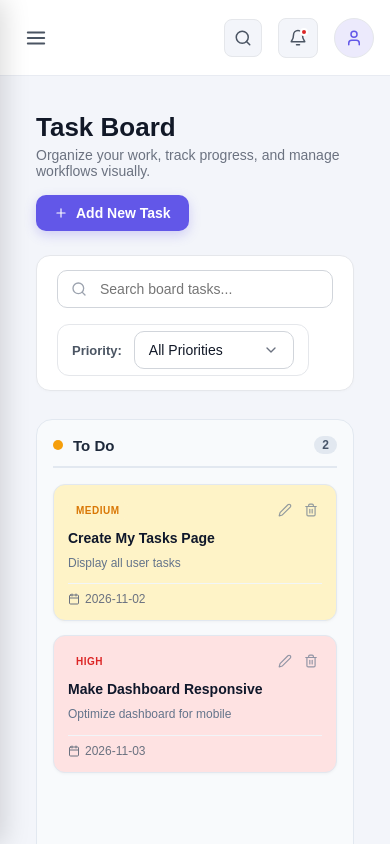
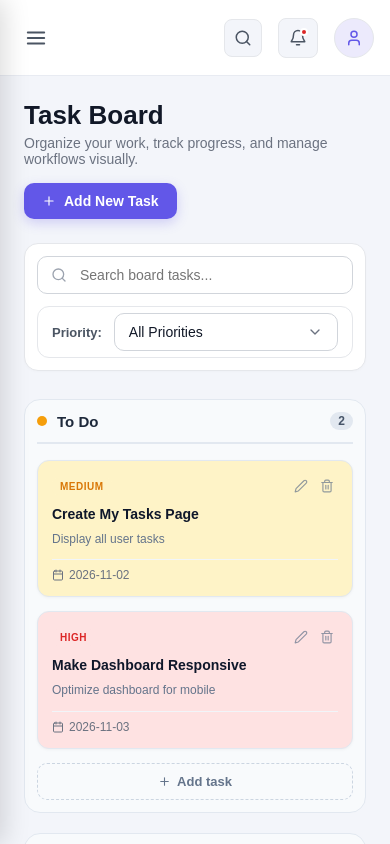
Before and after one commit to muhammadbilal069/TaskFlow, a React (Vite) app: page /board in a window 390 px wide. Shown: the top 844 px of the page. Built offline with nearby package versions, Linux system fonts and the light colour scheme.

Commit message:
Enhance mobile responsiveness for Kanban board: adjust layout, add padding, and ensure elements fit within viewport

```diff
--- a/src/pages/Board/Board.css
+++ b/src/pages/Board/Board.css
@@ -5,6 +5,9 @@
   margin: 0 auto;
   font-family: inherit;
   color: #111827;
+  box-sizing: border-box;
+  overflow-x: hidden;
+  width: 100%;
 }
 
 /* Header */
@@ -44,6 +47,7 @@
   gap: 8px;
   transition: background-color 0.2s ease, transform 0.1s ease;
   box-shadow: 0 4px 12px rgba(98, 87, 232, 0.25);
+  white-space: nowrap;
 }
 
 .add-task-btn:hover {
@@ -64,6 +68,8 @@
   box-shadow: 0 1px 3px rgba(0,0,0,0.02);
   gap: 16px;
   flex-wrap: wrap;
+  box-sizing: border-box;
+  width: 100%;
 }
 
 .board-search {
@@ -89,6 +95,7 @@
   font-size: 14px;
   outline: none;
   transition: all 0.2s ease;
+  box-sizing: border-box;
 }
 
 .board-search input:focus {
@@ -144,14 +151,13 @@
 }
 
 .custom-select-trigger .arrow {
-  font-size: 10px;
-  color: #6b7280;
+  font-size: 14px;
+  color: #6257e8;
   transition: transform 0.2s ease;
 }
 
 .custom-select-trigger.open .arrow {
   transform: rotate(180deg);
-  color: #6257e8;
 }
 
 .custom-options-list {
@@ -194,13 +200,7 @@
   grid-template-columns: repeat(3, 1fr);
   gap: 24px;
   align-items: flex-start;
-}
-
-@media (max-width: 1024px) {
-  .kanban-board-grid {
-    grid-template-columns: 1fr;
-    gap: 20px;
-  }
+  width: 100%;
 }
 
 /* Kanban Column */
@@ -213,6 +213,7 @@
   flex-direction: column;
   min-height: 500px;
   transition: background-color 0.2s ease, border-color 0.2s ease;
+  box-sizing: border-box;
 }
 
 .kanban-column--over {
@@ -286,6 +287,8 @@
   cursor: grab;
   box-shadow: 0 1px 3px rgba(0,0,0,0.04);
   transition: transform 0.2s ease, box-shadow 0.2s ease, border-color 0.2s ease;
+  box-sizing: border-box;
+  width: 100%;
 }
 
 .kanban-card:hover {
@@ -344,6 +347,7 @@
   color: #0f172a;
   margin: 0 0 6px 0;
   line-height: 1.4;
+  word-break: break-word;
 }
 
 .kanban-card__desc {
@@ -355,6 +359,7 @@
   -webkit-line-clamp: 2;
   -webkit-box-orient: vertical;
   overflow: hidden;
+  word-break: break-word;
 }
 
 .kanban-card__footer {
@@ -415,6 +420,7 @@
   justify-content: center;
   gap: 6px;
   transition: all 0.2s ease;
+  box-sizing: border-box;
 }
 
 .column-add-btn:hover {
@@ -472,6 +478,7 @@
   z-index: 2000;
   padding: 16px;
   backdrop-filter: blur(4px);
+  box-sizing: border-box;
 }
 
 .modal-container {
@@ -482,6 +489,7 @@
   box-shadow: 0 20px 25px -5px rgba(0, 0, 0, 0.1), 0 10px 10px -5px rgba(0, 0, 0, 0.04);
   overflow: hidden;
   animation: modalScaleIn 0.25s cubic-bezier(0.16, 1, 0.3, 1);
+  box-sizing: border-box;
 }
 
 @keyframes modalScaleIn {
@@ -549,6 +557,8 @@
   outline: none;
   transition: all 0.2s ease;
   font-family: inherit;
+  box-sizing: border-box;
+  width: 100%;
 }
 
 .form-group input:focus, .form-group textarea:focus, .form-group select:focus {
@@ -603,7 +613,10 @@
 
 /* Details Body */
 .details-body {
+  display: flex;
+  flex-direction: column;
   gap: 16px;
+  padding: 24px;
 }
 
 .detail-item {
@@ -626,13 +639,54 @@
   color: #4b5563;
 }
 
-.custom-select-trigger .arrow {
-  font-size: 14px;
-  color: #6b7280;
-  transition: color 0.2s ease;
+/* --- Mobile Responsiveness (Extra Side Space & Layout Fixes) --- */
+@media (max-width: 1024px) {
+  .kanban-board-grid {
+    grid-template-columns: 1fr;
+    gap: 20px;
+  }
 }
 
-.custom-select-trigger.open .arrow {
-  color: #6257e8;
-  transform: none;
+@media (max-width: 768px) {
+  .board-page {
+    padding: 12px !important;
+    width: 100% !important;
+    max-width: 100% !important;
+    box-sizing: border-box !important;
+  }
+
+  .board-toolbar {
+    flex-direction: column;
+    align-items: stretch;
+    padding: 12px;
+    gap: 12px;
+    width: 100% !important;
+  }
+
+  .board-search {
+    width: 100% !important;
+    min-width: 100% !important;
+  }
+
+  .board-filters {
+    width: 100%;
+    justify-content: space-between;
+    box-sizing: border-box;
+  }
+
+  .custom-select-wrapper {
+    flex: 1;
+    min-width: 0;
+  }
+
+  .kanban-column {
+    width: 100% !important;
+    min-height: auto;
+    padding: 12px;
+    box-sizing: border-box !important;
+  }
+
+  .form-row {
+    grid-template-columns: 1fr;
+  }
 }
```
